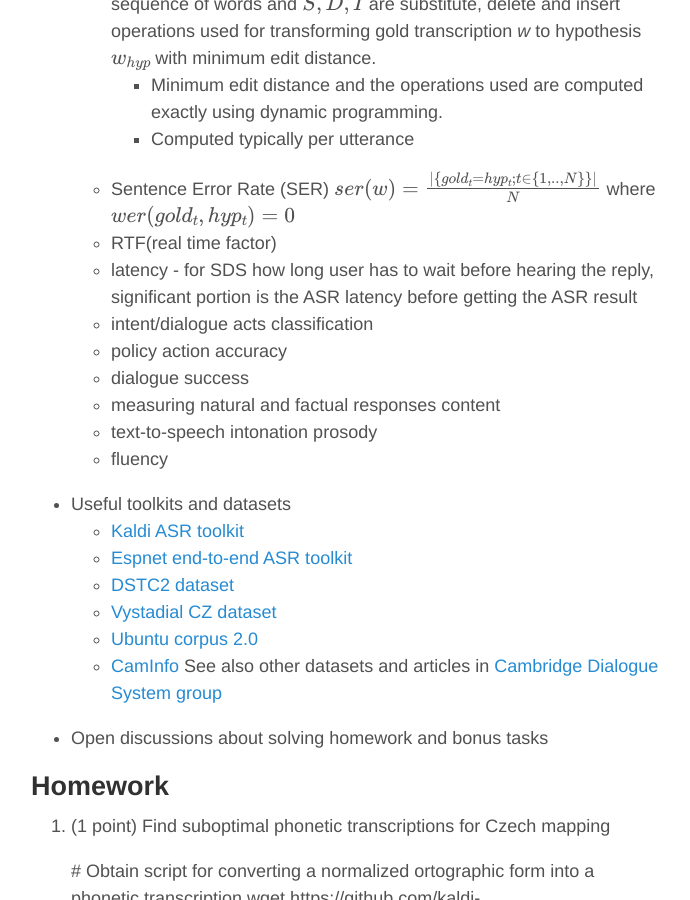
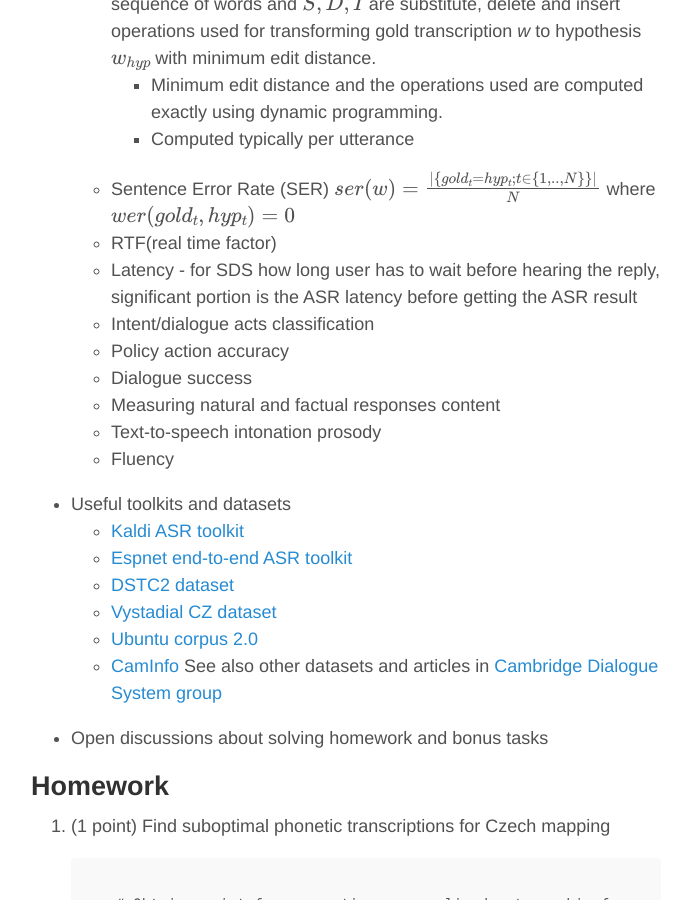
Before and after one commit to oplatek/oplatek.github.io, a Jekyll site: the page built from _posts/2019-02-19-ds-lab-1.md, in a window 1280 px wide and 900 px high, scrolled down 555 px. Shown: the whole window, without its empty margins (294-984 px from the left). Built offline with Jekyll 4.4.1, drawn with Linux system fonts in a browser that asks for light colours; formulas are drawn with MathJax 3.

Commit message:
fix obvious problems with lab

````diff
--- a/_posts/2019-02-19-ds-lab-1.md
+++ b/_posts/2019-02-19-ds-lab-1.md
@@ -20,13 +20,13 @@ tags: Mff, School, Labs, DS, dialogue systems
         - Computed typically per utterance
     - Sentence Error Rate (SER) $$ ser(w) = \frac{\mid \{gold_t = hyp_t; t \in \{1, .., N\}\}\mid}{N} $$ where $$ wer(gold_t, hyp_t) =  0 $$
     - RTF(real time factor)
-    - latency - for SDS how long user has to wait before hearing the reply, significant portion is the ASR latency before getting the ASR result
-    - intent/dialogue acts classification
-    - policy action accuracy
-    - dialogue success
-    - measuring natural and factual responses content
-    - text-to-speech intonation prosody
-    - fluency
+    - Latency - for SDS how long user has to wait before hearing the reply, significant portion is the ASR latency before getting the ASR result
+    - Intent/dialogue acts classification
+    - Policy action accuracy
+    - Dialogue success
+    - Measuring natural and factual responses content
+    - Text-to-speech intonation prosody
+    - Fluency
 - Useful toolkits and datasets
     - [Kaldi ASR toolkit](https://github.com/kaldi-asr/kaldi)
     - [Espnet end-to-end ASR toolkit](https://github.com/espnet/espnet)
@@ -40,12 +40,14 @@ tags: Mff, School, Labs, DS, dialogue systems
 
 1. (1 point) Find suboptimal phonetic transcriptions for Czech mapping
 
+    ```
     # Obtain script for converting a normalized ortographic form into a phonetic transcription
     wget https://github.com/kaldi-asr/kaldi/tree/master/egs/vystadial_cz/s5/local/phonetic_transcription_cs.pl
     # create file text-in-capitals with input data
     perl phonetic_transcription_cs.pl text-in-capitals.txt phonetic-text.txt
+    ```
 
-    PS: See corresponding [RESULTS](wget https://github.com/kaldi-asr/kaldi/tree/master/egs/vystadial_cz/s5/local/phonetic_transcription_cs.pl) for Word Error Rate(WER) for current version of `phonetic_transcription_cs.pl`.
+    PS: See corresponding [RESULTS](https://github.com/kaldi-asr/kaldi/tree/master/egs/vystadial_cz/s5b/RESULTS) for Word Error Rate(WER) for current version of `phonetic_transcription_cs.pl`.
     Let's see if we can improve it.
 
 2. (1 point) Write 5 example conversations with at least 25 turns in total between a system and a user.
````
Also changed, not shown: _posts/2019-02-18-labs-ds.md (+1 -1 lines), teaching.md (+1 -3 lines).
